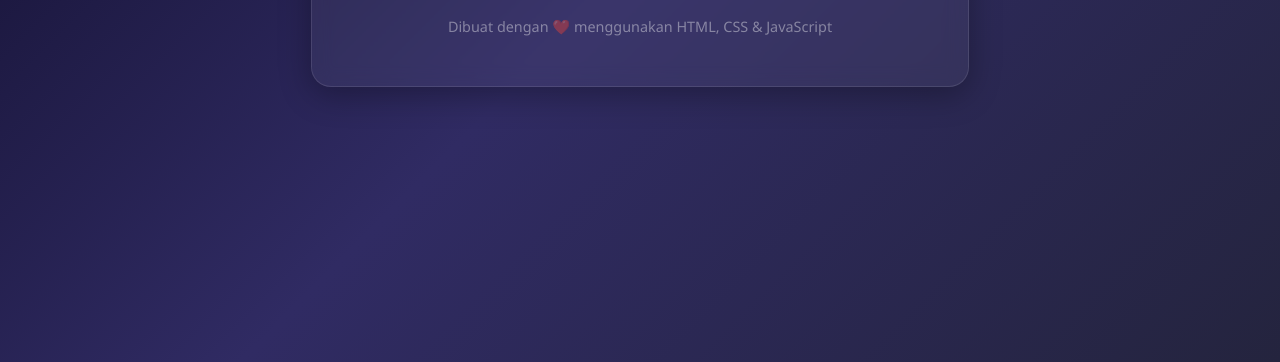
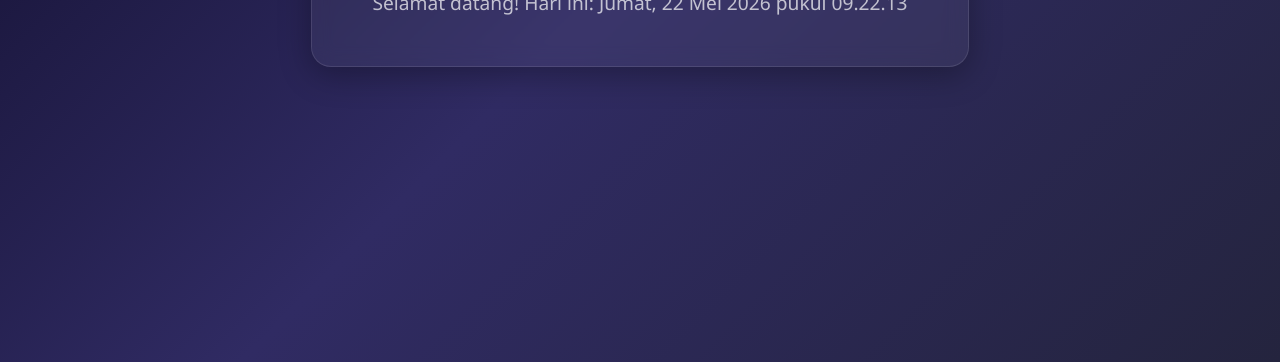
Before and after one commit to AkhilesSalva/hello-world-project, a plain HTML site: page index.html in a window 1280 px wide. Shown: the part 438-800 px from the top of the page. Drawn offline with Linux system fonts and the light colour scheme.

Commit message:
Update tampilan Hello World

```diff
--- a/index.html
+++ b/index.html
@@ -80,7 +80,6 @@
     <div class="container">
         <h1 id="greeting">Hello, World!</h1>
         <p id="message">Selamat datang di Project Pekan 9</p>
-        <p class="author">Dibuat dengan ❤️ menggunakan HTML, CSS & JavaScript</p>
     </div>
 
     <script src="script.js"></script>
```
